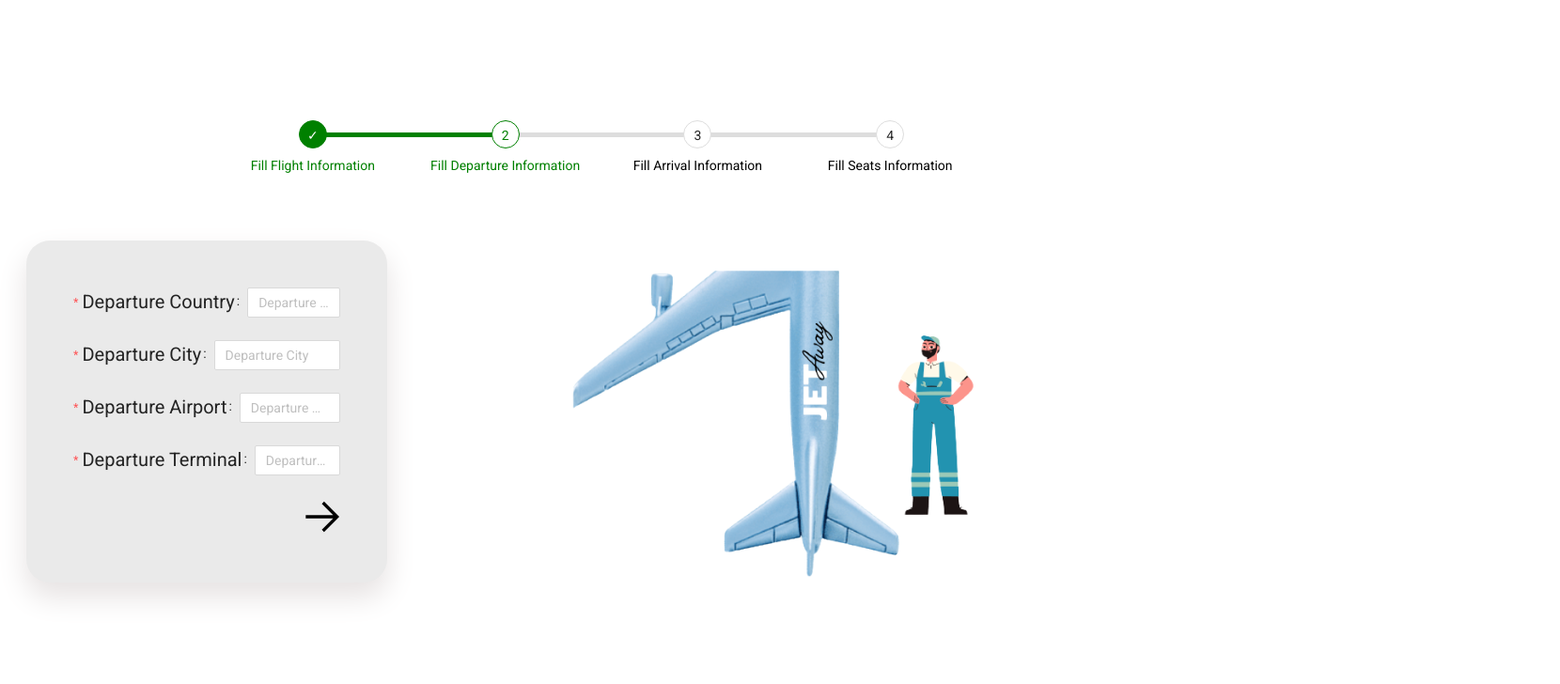
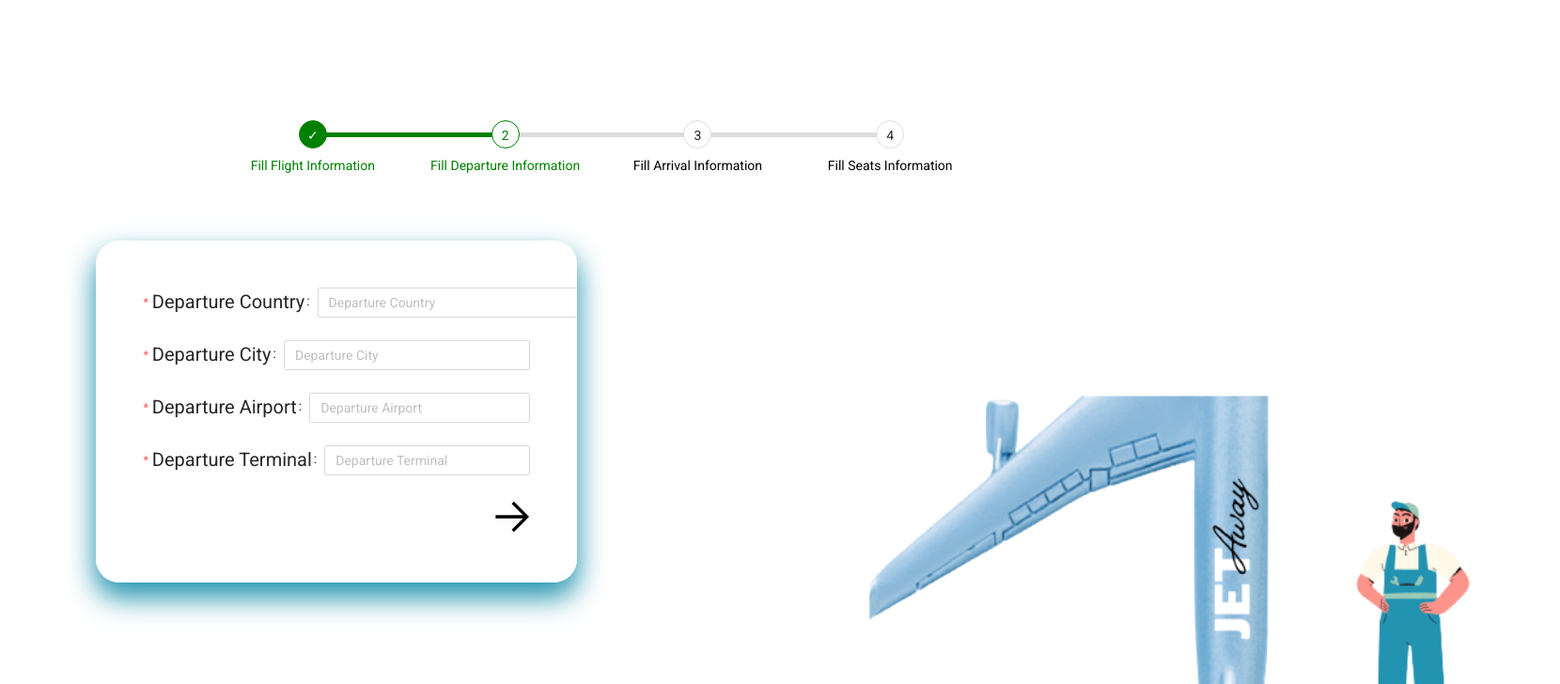
Before and after one commit to mariamsayed3/WeekEnd-developers, a React (Create React App) app in the folder frontend/: page /admin/createFlightTwo in a window 1280 px wide. Shown: the top 728 px of the page at 94% size, 1660 px wide, since content can reach past the window. Built offline with nearby package versions, Linux system fonts and the light colour scheme.

Commit message:
Create Flight FE

```diff
--- a/frontend/src/Components/Admin/CreateFlight/CreateFlightFour.js
+++ b/frontend/src/Components/Admin/CreateFlight/CreateFlightFour.js
@@ -94,7 +94,7 @@ export default function CreateFlightFour() {
   return (
     <div>
       <State decide={whichone} />
-      <div id="createContainer" style={{ width: "35%" }}>
+      <div id="createContainer"style={{ width: "40%" }}>
         <Form
           style={{ padding: '50px'}}
           form={form}
@@ -192,7 +192,7 @@ export default function CreateFlightFour() {
         </Form>
       </div>
       <div>
-        <img className="imageStyle" src={fourthOne} alt="fourthOne" />
+        <img className="imageStyle4" src={fourthOne} alt="fourthOne" />
       </div>
     </div>
   );
--- a/frontend/src/Components/Admin/CreateFlight/CreateFlightOne.js
+++ b/frontend/src/Components/Admin/CreateFlight/CreateFlightOne.js
@@ -147,7 +147,7 @@ export default function CreateFlightOne() {
           >
             <Input
               placeholder="Flight No."
-              style={{ "border-radius": "5px" }}
+              style={{ "border-radius": "5px" , width: "375px" }}
             />
           </Form.Item>
           <Form.Item
@@ -166,7 +166,7 @@ export default function CreateFlightOne() {
           >
             <Input
               placeholder="No. of Bags"
-              style={{ "border-radius": "5px" }}
+              style={{ "border-radius": "5px", width: "350px" }}
             />
           </Form.Item>
           <Form.Item
@@ -199,18 +199,21 @@ export default function CreateFlightOne() {
           >
             <TimePicker.RangePicker order={false} format="HH:mm" size="small" />
           </Form.Item>
-          <div>
-            <GrLinkNext
+          <GrLinkNext
               style={{ float: "right", cursor: 'pointer' }}
               size="40"
               onClick={Create}
             />
+        </Form>
+        <div>
+
           </div>
-        </Form>
       </div>
+
       <div>
         <img className="imageStyle" src={firstOne} alt="firstOne" />
       </div>
+
     </div>
   );
 }
--- a/frontend/src/Components/Admin/CreateFlight/CreateFlightThree.js
+++ b/frontend/src/Components/Admin/CreateFlight/CreateFlightThree.js
@@ -35,7 +35,7 @@ export default function CreateFlightThree() {
   return (
     <div>
       <State decide={whichone} />
-      <div id="createContainer" style={{ width: "30%" }}>
+      <div id="createContainer" style={{ width: "40%" }}>
         <Form
           style={{ padding: '40px'}}
           form={form}
@@ -54,7 +54,7 @@ export default function CreateFlightThree() {
           >
             <Input
               placeholder="Arrival Country"
-
+              style={{width: "350px"}}
             />
           </Form.Item>
           <Form.Item
@@ -118,7 +118,7 @@ export default function CreateFlightThree() {
         </Form>
       </div>
       <div>
-        <img className="imageStyle" src={thirdOne} alt="thirdOne" />
+        <img className="imageStyle3" src={thirdOne} alt="thirdOne" />
       </div>
     </div>
   );
--- a/frontend/src/Components/Admin/CreateFlight/CreateFlightTwo.js
+++ b/frontend/src/Components/Admin/CreateFlight/CreateFlightTwo.js
@@ -40,7 +40,7 @@ export default function CreateFlightTwo() {
     <State decide={whichone} />
 
 
-      <div id="createContainer" style={{ width: "30%" }}>
+      <div id="createContainer" style={{ width: "40%" }}>
         <Form
           style={{ padding: '50px'}}
           form={form}
@@ -60,7 +60,7 @@ export default function CreateFlightTwo() {
               },
             ]}
           >
-            <Input placeholder="Departure Country"/>
+            <Input style={{width: "350px"}} placeholder="Departure Country"/>
           </Form.Item>
           <Form.Item
             name="DepartureAirport"
@@ -123,7 +123,7 @@ export default function CreateFlightTwo() {
         </Form>
       </div>
       <div>
-        <img className="imageStyle" src={secondOne} alt="secondOne" />
+        <img className="imageStyle2" src={secondOne} alt="secondOne" />
       </div>
 
     </>
--- a/frontend/src/Components/Admin/UpdateFlight.js
+++ b/frontend/src/Components/Admin/UpdateFlight.js
@@ -6,8 +6,6 @@ import {Button, message, Form, Input, DatePicker, Card, Row, Col, TimePicker} fr
 import { getTripDuration } from './CreateFlight';
 import './Admin.css';
 require ('dotenv').config()
-
-
 
 function UpdateFlight() {
   const location = useLocation()
--- a/frontend/src/Styles/createFlight.scss
+++ b/frontend/src/Styles/createFlight.scss
@@ -7,13 +7,13 @@
 }
 
 #createContainer {
-  box-shadow: 0 15px 30px 1px rgb(231, 227, 227);
+  box-shadow: 0 15px 30px 1px #2193b0;
   //background: linear-gradient(rgba(10, 91, 128, 0.699), rgba(10, 90, 128, 0.3));
-  background-color: var(--shadow-blue);
+  background-color: #ffffffd7;
   text-align: center;
   border-radius: 25px;
   overflow: hidden;
-  margin-left: 2em;
+  margin-left: 8%;
   margin-top: 5em;
   display: flex;
   flex-direction: column;
@@ -22,13 +22,42 @@
 }
 
 .imageStyle {
-  height: auto;
-  width: auto;
-  max-width: 500px;
-  max-height: 500px;
-  margin-left: 30em;
+  height: 600px;
+  width: 600px;
+  max-width: 1900px;
+  max-height: 1200px;
+  margin-left: 55em;
+  margin-top: -20%;
+}
+
+.imageStyle2 {
+  height: 600px;
+  width: 750px;
+  max-width: 1900px;
+  max-height: 1200px;
+  margin-left: 65em;
+  margin-top: -20%;
+}
+
+.imageStyle3{
+  height: 800px;
+  width: 750px;
+  max-width: 1900px;
+  max-height: 1200px;
+  margin-left: 60em;
   margin-top: -30%;
 }
+
+
+.imageStyle4{
+  height: 700px;
+  width: 650px;
+  max-width: 1900px;
+  max-height: 1200px;
+  margin-left: 55em;
+  margin-top: -30%;
+}
+
 .Logo {
   background-image: url(./LastOne.png);
 }
```
